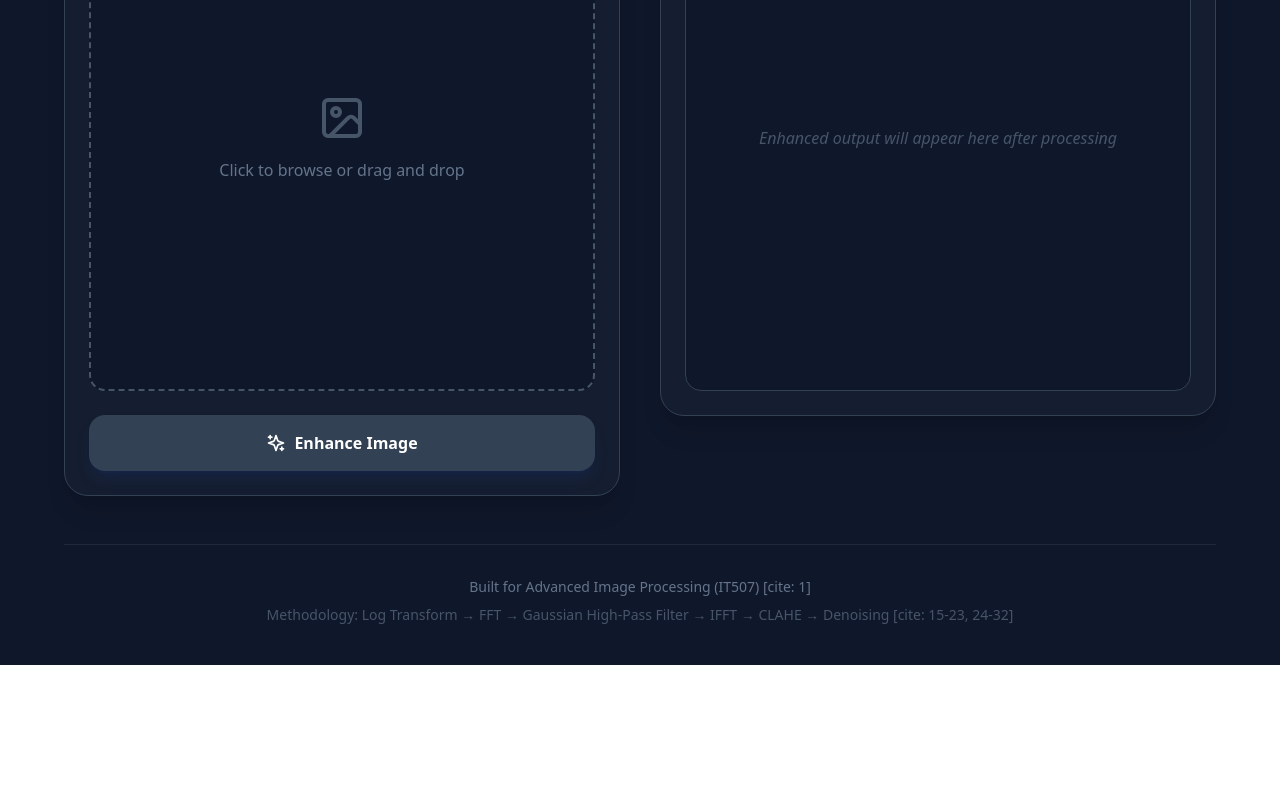
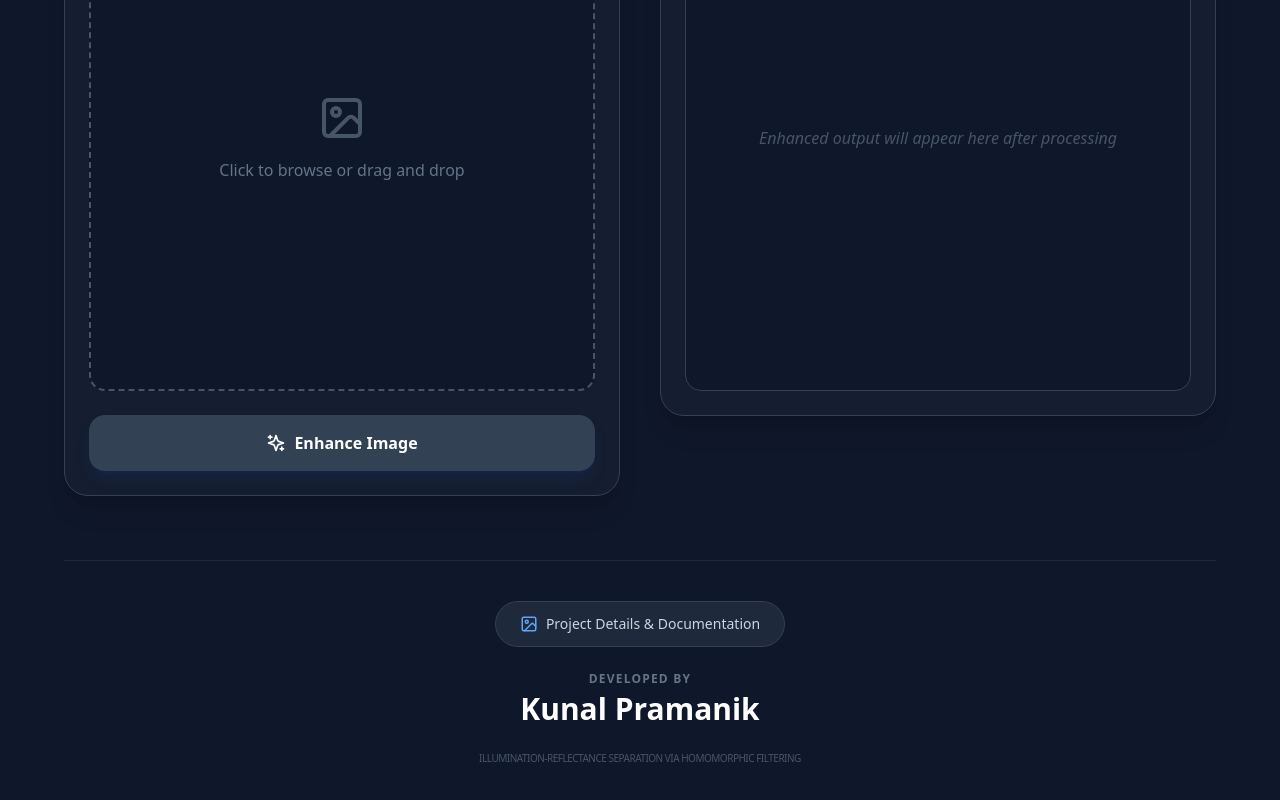
Before and after one commit to Kunal-Pramanik/IllumiRefine-AI, a React (Create React App) app in the folder frontend/: page / in a window 1280 px wide. Shown: the part 404-1204 px from the top of the page. Before the commit the page ends 1069 px from the top, so only its background shows below. Built offline with nearby package versions, Linux system fonts and the light colour scheme.

Commit message:
Update App.js

```diff
--- a/frontend/src/App.js
+++ b/frontend/src/App.js
@@ -11,17 +11,15 @@ function App() {
   const [result, setResult] = useState(null);
   const [loading, setLoading] = useState(false);
 
-  // Handle file selection and local preview
   const handleFileChange = (e) => {
     const file = e.target.files[0];
     if (file) {
       setSelectedFile(file);
       setPreview(URL.createObjectURL(file));
-      setResult(null); // Clear previous result
+      setResult(null);
     }
   };
 
-  // Communicate with the Hugging Face Python Backend [cite: 12, 14, 21]
   const processImage = async () => {
     if (!selectedFile) return;
     setLoading(true);
@@ -31,7 +29,7 @@ function App() {
 
     try {
       const response = await axios.post(API_URL, formData, {
-        responseType: 'blob', // Important for handling image data
+        responseType: 'blob',
       });
       const outputUrl = URL.createObjectURL(response.data);
       setResult(outputUrl);
@@ -128,15 +126,40 @@ function App() {
             )}
           </div>
         </div>
-
       </div>
 
-      {/* Footer / Methodology Note */}
-      <footer className="max-w-6xl mx-auto mt-12 text-center text-slate-500 text-sm border-t border-slate-800 pt-8">
-        <p>Built for Advanced Image Processing (IT507) [cite: 1]</p>
-        <p className="mt-2 text-slate-600">
-          Methodology: Log Transform → FFT → Gaussian High-Pass Filter → IFFT → CLAHE → Denoising [cite: 15-23, 24-32]
-        </p>
+      {/* Footer / Credits Section */}
+      <footer className="max-w-6xl mx-auto mt-16 text-center border-t border-slate-800 pt-10 pb-20">
+        <div className="flex flex-col items-center gap-6">
+
+          <a
+            href="https://github.com/Kunal-Pramanik/IllumiRefine-AI.git"
+            target="_blank"
+            rel="noopener noreferrer"
+            className="flex items-center gap-2 px-6 py-3 bg-slate-800 hover:bg-slate-700 border border-slate-700 rounded-full text-sm font-medium text-slate-300 transition-all transform hover:scale-105"
+          >
+            <ImageIcon size={18} className="text-blue-400" />
+            Project Details & Documentation
+          </a>
+
+          <div className="flex flex-col items-center gap-1">
+            <p className="text-slate-500 text-xs tracking-widest uppercase font-semibold">
+              Developed by
+            </p>
+            <a
+              href="https://www.linkedin.com/in/kunal-pramanik-5aa131267"
+              target="_blank"
+              rel="noopener noreferrer"
+              className="text-3xl font-black text-white hover:text-blue-400 transition-all duration-300 decoration-blue-500/30 underline-offset-8 hover:underline"
+            >
+              Kunal Pramanik
+            </a>
+          </div>
+
+          <p className="text-slate-600 text-[10px] uppercase tracking-tighter max-w-md">
+            Illumination-Reflectance Separation via Homomorphic Filtering
+          </p>
+        </div>
       </footer>
     </div>
   );
```
